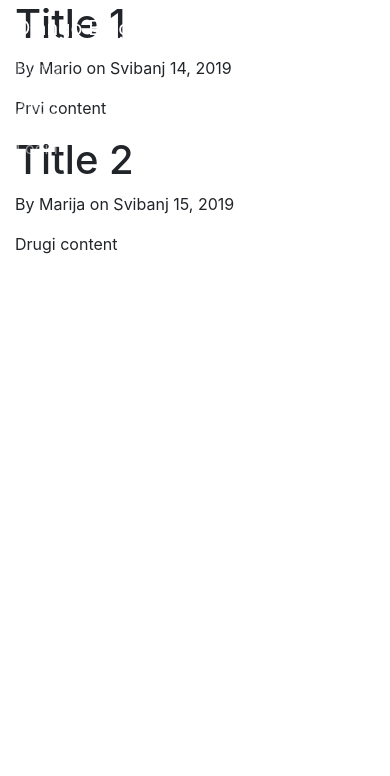
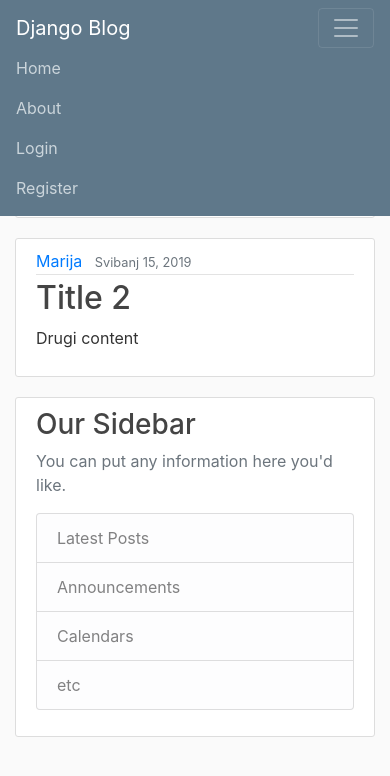
Before and after one commit to mkrajaci/MarioKrajacicDjangoVerzija, a Django app: page /blog/ in a window 390 px wide, after a click that opens the changed part. Shown: the top 776 px of the page. Run offline with Django 3.2, Linux system fonts and the light colour scheme; some libraries are stand-ins or nearby versions.

Commit message:
Adding more Bootstrap adding + main.css

```diff
--- a/TODO.txt
+++ b/TODO.txt
@@ -1,5 +1,5 @@
 Tutorial:
-https://youtu.be/qDwdMDQ8oX4?t=2010
+https://youtu.be/1PkNiYlkkjo?t=54
 
 Snippets:
 https://www.youtube.com/redirect?v=qDwdMDQ8oX4&redir_token=wHaY6XCEsDd8-DA1_IpcUuNt4f18MTU1Nzg5MzYyNEAxNTU3ODA3MjI0&q=https%3A%2F%2Fgithub.com%2FCoreyMSchafer%2Fcode_snippets%2Ftree%2Fmaster%2FDjango_Blog%2Fsnippets&event=video_description
--- /dev/null
+++ b/blog/static/blog/main.css
@@ -0,0 +1,84 @@
+body {
+  background: #fafafa;
+  color: #333333;
+  margin-top: 5rem;
+}
+
+h1, h2, h3, h4, h5, h6 {
+  color: #444444;
+}
+
+ul {
+  margin: 0;
+}
+
+.bg-steel {
+  background-color: #5f788a;
+}
+
+.site-header .navbar-nav .nav-link {
+  color: #cbd5db;
+}
+
+.site-header .navbar-nav .nav-link:hover {
+  color: #ffffff;
+}
+
+.site-header .navbar-nav .nav-link.active {
+  font-weight: 500;
+}
+
+.content-section {
+  background: #ffffff;
+  padding: 10px 20px;
+  border: 1px solid #dddddd;
+  border-radius: 3px;
+  margin-bottom: 20px;
+}
+
+.article-title {
+  color: #444444;
+}
+
+a.article-title:hover {
+  color: #428bca;
+  text-decoration: none;
+}
+
+.article-content {
+  white-space: pre-line;
+}
+
+.article-img {
+  height: 65px;
+  width: 65px;
+  margin-right: 16px;
+}
+
+.article-metadata {
+  padding-bottom: 1px;
+  margin-bottom: 4px;
+  border-bottom: 1px solid #e3e3e3
+}
+
+.article-metadata a:hover {
+  color: #333;
+  text-decoration: none;
+}
+
+.article-svg {
+  width: 25px;
+  height: 25px;
+  vertical-align: middle;
+}
+
+.account-img {
+  height: 125px;
+  width: 125px;
+  margin-right: 20px;
+  margin-bottom: 16px;
+}
+
+.account-heading {
+  font-size: 2.5rem;
+}
--- a/blog/templates/blog/base.html
+++ b/blog/templates/blog/base.html
@@ -1,3 +1,4 @@
+{% load static %}
 <!DOCTYPE html>
 <html lang="en">
 <head>
@@ -6,7 +7,9 @@
     <meta name="viewport" content="width=device-width, initial-scale=1, shrink-to-fit=no">
 
     <!-- Bootstrap CSS -->
-    <link rel="stylesheet" href="https://stackpath.bootstrapcdn.com/bootstrap/4.3.1/css/bootstrap.min.css" integrity="sha384-ggOyR0iXCbMQv3Xipma34MD+dH/1fQ784/j6cY/iJTQUOhcWr7x9JvoRxT2MZw1T" crossorigin="anonymous">
+    <link rel="stylesheet" href="https://stackpath.bootstrapcdn.com/bootstrap/4.3.1/css/bootstrap.min.css"
+          integrity="sha384-ggOyR0iXCbMQv3Xipma34MD+dH/1fQ784/j6cY/iJTQUOhcWr7x9JvoRxT2MZw1T" crossorigin="anonymous">
+    <link rel="stylesheet" type="text/css" href="{% static 'blog/main.css' %}">
 
     {% if title %}
         <title>Landing page - {{ title }}</title>
@@ -18,14 +21,15 @@
 <header class="site-header">
     <nav class="navbar navbar-expand-md navbar-dark bg-steel fixed-top">
         <div class="container">
-                <a class="navbar-brand mr-4" href="/">Django Blog</a>
-                <button class="navbar-toggler" type="button" data-toggle="collapse" data-target="#navbarToggle" aria-controls="navbarToggle" aria-expanded="false" aria-label="Toggle navigation">
+            <a class="navbar-brand mr-4" href="{% url 'blog-home' %}">Django Blog</a>
+            <button class="navbar-toggler" type="button" data-toggle="collapse" data-target="#navbarToggle"
+                    aria-controls="navbarToggle" aria-expanded="false" aria-label="Toggle navigation">
                 <span class="navbar-toggler-icon"></span>
             </button>
             <div class="collapse navbar-collapse" id="navbarToggle">
                 <div class="navbar-nav mr-auto">
-                        <a class="nav-item nav-link" href="/">Home</a>
-                        <a class="nav-item nav-link" href="/about">About</a>
+                    <a class="nav-item nav-link" href="{% url 'blog-home' %}">Home</a>
+                    <a class="nav-item nav-link" href="{% url 'blog-about' %}">About</a>
                 </div>
                 <!-- Navbar Right Side -->
                 <div class="navbar-nav">
@@ -36,12 +40,36 @@
         </div>
     </nav>
 </header>
-    <div class="container">
+<main role="main" class="container">
+    <div class="row">
+        <div class="col-md-8">
             {% block content %}{% endblock %}
-    </div>    <!-- Optional JavaScript -->
+        </div>
+        <div class="col-md-4">
+            <div class="content-section">
+                <h3>Our Sidebar</h3>
+                <p class='text-muted'>You can put any information here you'd like.
+                <ul class="list-group">
+                    <li class="list-group-item list-group-item-light">Latest Posts</li>
+                    <li class="list-group-item list-group-item-light">Announcements</li>
+                    <li class="list-group-item list-group-item-light">Calendars</li>
+                    <li class="list-group-item list-group-item-light">etc</li>
+                </ul>
+                </p>
+            </div>
+        </div>
+    </div>
+</main>
+<!-- Optional JavaScript -->
 <!-- jQuery first, then Popper.js, then Bootstrap JS -->
-    <script src="https://code.jquery.com/jquery-3.3.1.slim.min.js" integrity="sha384-q8i/X+965DzO0rT7abK41JStQIAqVgRVzpbzo5smXKp4YfRvH+8abtTE1Pi6jizo" crossorigin="anonymous"></script>
-    <script src="https://cdnjs.cloudflare.com/ajax/libs/popper.js/1.14.7/umd/popper.min.js" integrity="sha384-UO2eT0CpHqdSJQ6hJty5KVphtPhzWj9WO1clHTMGa3JDZwrnQq4sF86dIHNDz0W1" crossorigin="anonymous"></script>
-    <script src="https://stackpath.bootstrapcdn.com/bootstrap/4.3.1/js/bootstrap.min.js" integrity="sha384-JjSmVgyd0p3pXB1rRibZUAYoIIy6OrQ6VrjIEaFf/nJGzIxFDsf4x0xIM+B07jRM" crossorigin="anonymous"></script>
+<script src="https://code.jquery.com/jquery-3.3.1.slim.min.js"
+        integrity="sha384-q8i/X+965DzO0rT7abK41JStQIAqVgRVzpbzo5smXKp4YfRvH+8abtTE1Pi6jizo"
+        crossorigin="anonymous"></script>
+<script src="https://cdnjs.cloudflare.com/ajax/libs/popper.js/1.14.7/umd/popper.min.js"
+        integrity="sha384-UO2eT0CpHqdSJQ6hJty5KVphtPhzWj9WO1clHTMGa3JDZwrnQq4sF86dIHNDz0W1"
+        crossorigin="anonymous"></script>
+<script src="https://stackpath.bootstrapcdn.com/bootstrap/4.3.1/js/bootstrap.min.js"
+        integrity="sha384-JjSmVgyd0p3pXB1rRibZUAYoIIy6OrQ6VrjIEaFf/nJGzIxFDsf4x0xIM+B07jRM"
+        crossorigin="anonymous"></script>
 </body>
 </html>
--- a/blog/templates/blog/home.html
+++ b/blog/templates/blog/home.html
@@ -1,8 +1,15 @@
 {% extends "blog/base.html" %}
 {% block content %}
     {% for post in posts %}
-        <h1>{{ post.title }}</h1>
-        <p>By {{ post.author }} on {{ post.date_posted }}</p>
-        <p>{{ post.content }}</p>
+        <article class="media content-section">
+            <div class="media-body">
+                <div class="article-metadata">
+                    <a class="mr-2" href="#">{{ post.author }}</a>
+                    <small class="text-muted">{{ post.date_posted }}</small>
+                </div>
+                <h2><a class="article-title" href="#">{{ post.title }}</a></h2>
+                <p class="article-content">{{ post.content }}</p>
+            </div>
+        </article>
     {% endfor %}
 {% endblock content %}
```
Also changed, not shown: landingPage/static/landingPage/main.css (added, +84 -0 lines), landingPage/templates/landingPage/base.html (+36 -9 lines), landingPage/templates/landingPage/home.html (+10 -3 lines). Lines whose indentation alone changed are shown as unchanged.
